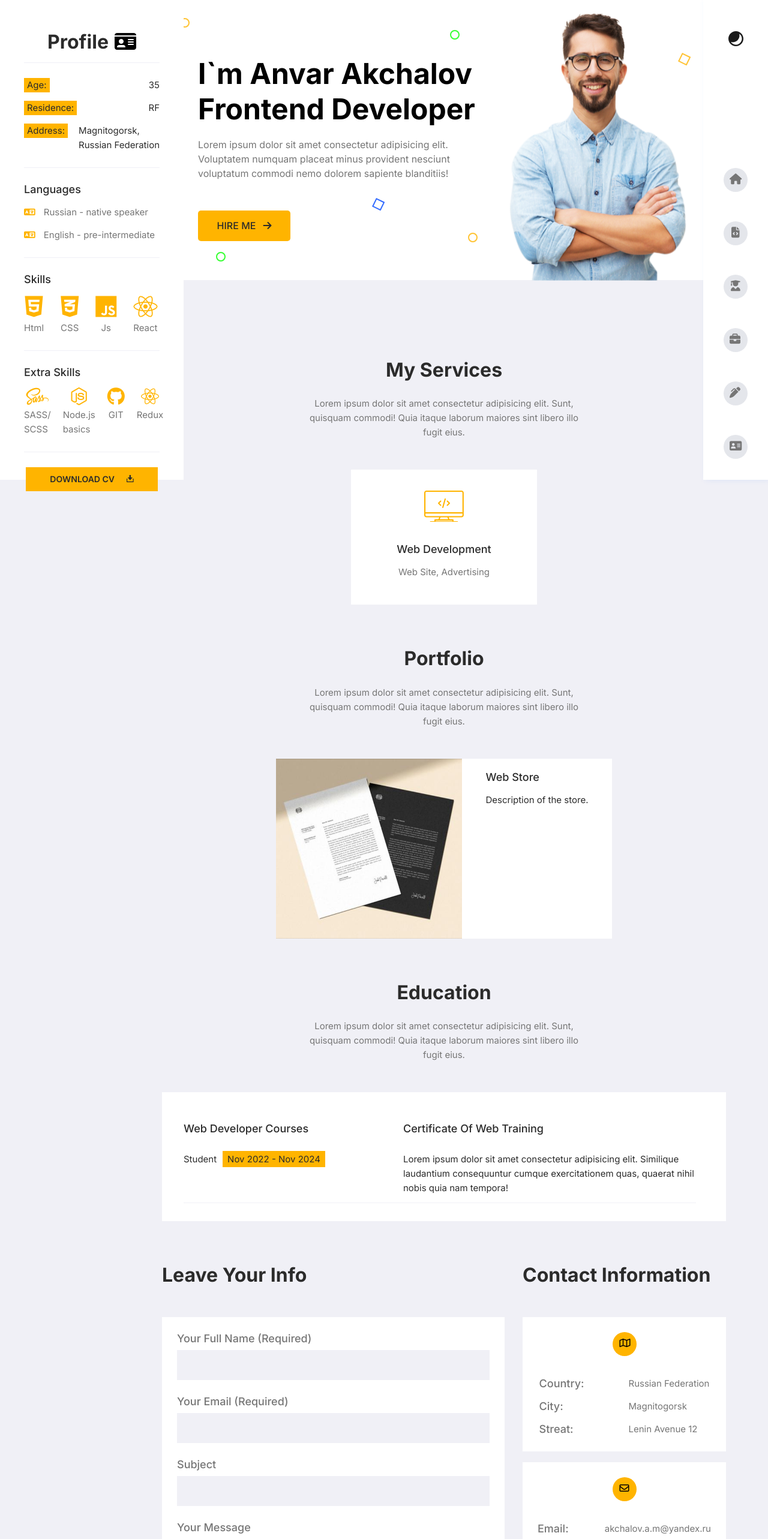
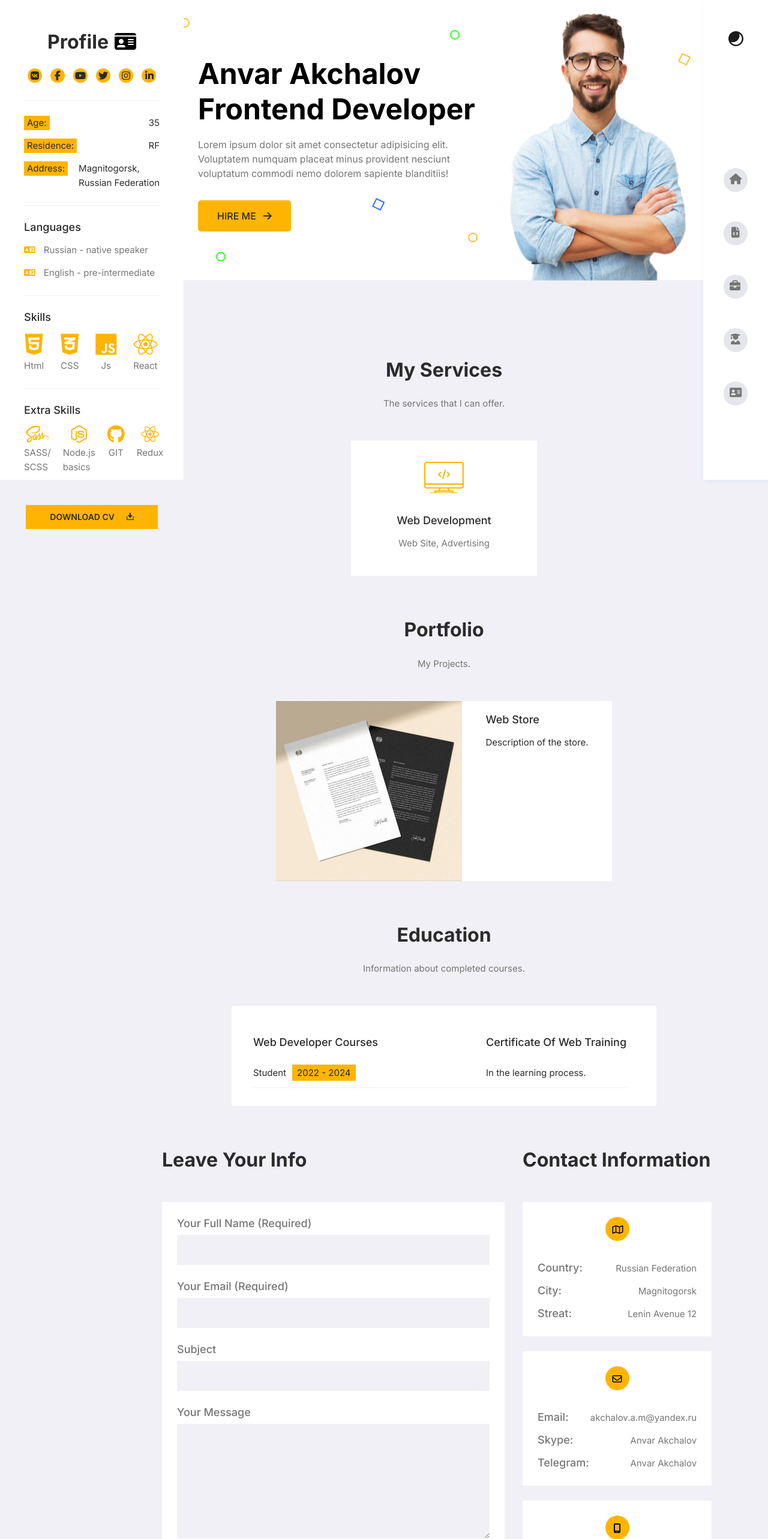
Before and after one commit to AnvarMGN/React-JS, a React (Vite) app in the folder Final_certification/final_project_on_vite/: page / in a window 1280 px wide. Shown: the top 2566 px of the page at 60% size. Built offline with nearby package versions, Linux system fonts and the light colour scheme.

Commit message:
Animation added.

```diff
--- a/Final_certification/final_project_on_vite/src/components/LeftMenu/LeftMenu.jsx
+++ b/Final_certification/final_project_on_vite/src/components/LeftMenu/LeftMenu.jsx
@@ -3,7 +3,7 @@ import './LeftMenu.scss';
 export const LeftMenu = () => {
     return (
         <>
-            <aside className="left-menu">
+            <aside className="left-menu slide-in-left">
                 <article className="profile">
 
                     <h3 className="my-name">Profile</h3>
@@ -57,7 +57,7 @@ export const LeftMenu = () => {
                         <figcaption className="my-profession">Frontend Developer</figcaption>
                     </figure> */}
 
-                    {/* <div className="social-icons">
+                    <div className="social-icons">
                         <a className='icon-link' href="https://vk.com/">
                             <svg className="svg-icon"
                                 xmlns="http://www.w3.org/2000/svg"
@@ -142,7 +142,7 @@ export const LeftMenu = () => {
                             </svg>
                             <i className="fab fa-brands fa-linkedin-in"></i>
                         </a>
-                    </div> */}
+                    </div>
 
                 </article>
 
--- a/Final_certification/final_project_on_vite/src/components/LeftMenu/LeftMenu.scss
+++ b/Final_certification/final_project_on_vite/src/components/LeftMenu/LeftMenu.scss
@@ -1,4 +1,37 @@
 @use "../../style/base.module.scss";
+
+@-webkit-keyframes slide-in-left {
+    0% {
+        -webkit-transform: translateX(-1000px);
+        transform: translateX(-1000px);
+        opacity: 0;
+    }
+
+    100% {
+        -webkit-transform: translateX(0);
+        transform: translateX(0);
+        opacity: 1;
+    }
+}
+
+@keyframes slide-in-left {
+    0% {
+        -webkit-transform: translateX(-1000px);
+        transform: translateX(-1000px);
+        opacity: 0;
+    }
+
+    100% {
+        -webkit-transform: translateX(0);
+        transform: translateX(0);
+        opacity: 1;
+    }
+}
+
+.slide-in-left {
+    -webkit-animation: slide-in-left 1s cubic-bezier(0.250, 0.460, 0.450, 0.940) both;
+    animation: slide-in-left 1s cubic-bezier(0.250, 0.460, 0.450, 0.940) both;
+}
 
 .left-menu {
     box-sizing: border-box;
--- a/Final_certification/final_project_on_vite/src/components/MainBlock/MainBlock.jsx
+++ b/Final_certification/final_project_on_vite/src/components/MainBlock/MainBlock.jsx
@@ -1,22 +1,23 @@
 import "./MainBlock.scss";
+
 
 export const MainBlock = () => {
   return (
     <>
       <section className="main-container">
 
-        <div className="main-about">
+        <div id="home" className="main-about slide-in-top">
 
           <article className="main-about-block">
-            <h1 className="main-about-title" >I`m Anvar Akchalov</h1>
-            <h1 className="main-about-title" >Frontend Developer</h1>
+            <h1 className="main-about-title tilt-in-fwd-tr">Anvar Akchalov</h1>
+            <h1 className="main-about-title tilt-in-fwd-bl " >Frontend Developer</h1>
             <p className="main-about-paragraph">
               Lorem ipsum dolor sit amet consectetur adipisicing elit. Voluptatem numquam placeat minus provident nesciunt voluptatum commodi nemo dolorem sapiente blanditiis!
             </p>
-            <button className="main-about-btn">
+            <a href="#contact" className="main-about-btn">
               HIRE ME
               <i className="fa-solid fa-arrow-right"></i>
-            </button>
+            </a>
           </article>
 
           <div className="main-img-box">
@@ -117,10 +118,10 @@ export const MainBlock = () => {
 
         </div>
 
-        <section className="main-services">
+        <section id="services" className="main-services slide-in-bottom ">
           <h2 className="main-services-title">My Services</h2>
           <p className="main-services-text">
-            Lorem ipsum dolor sit amet consectetur adipisicing elit. Sunt, quisquam commodi! Quia itaque laborum maiores sint libero illo fugit eius.</p>
+            The services that I can offer.</p>
           <article className="main-services-card">
             <svg className="services-card-svg"
               xmlns="http://www.w3.org/2000/svg"
@@ -137,10 +138,10 @@ export const MainBlock = () => {
           </article>
         </section>
 
-        <section className="main-portfolio">
+        <section id="portfolio" className="main-portfolio">
           <h2 className="main-portfolio-title">Portfolio</h2>
           <p className="main-portfolio-text">
-            Lorem ipsum dolor sit amet consectetur adipisicing elit. Sunt, quisquam commodi! Quia itaque laborum maiores sint libero illo fugit eius.</p>
+            My Projects.</p>
 
           <article className="main-portfolio-card">
             <a className="main-portfolio-link" href="#">
@@ -153,11 +154,11 @@ export const MainBlock = () => {
           </article>
         </section>
 
-        <section className="main-education">
+        <section id="education" className="main-education">
 
           <h2 className="main-education-title">Education</h2>
           <p className="main-education-text">
-            Lorem ipsum dolor sit amet consectetur adipisicing elit. Sunt, quisquam commodi! Quia itaque laborum maiores sint libero illo fugit eius.
+            Information about completed courses.
           </p>
 
           <div className="main-education-box">
@@ -167,14 +168,14 @@ export const MainBlock = () => {
               <article className="education-block-date">
                 <h5 className="education-block-date-title">Web Developer Courses</h5>
                 <p className="education-block-date-text">Student
-                  <span className="education-block-date-text-span">Nov 2022 - Nov 2024</span>
+                  <span className="education-block-date-text-span">2022 - 2024</span>
                 </p>
               </article>
 
               <article className="education-block-certificate">
                 <h5 className="education-block-certificate-title">Certificate Of Web Training</h5>
                 <p className="education-block-certificate-text">
-                  Lorem ipsum dolor sit amet consectetur adipisicing elit. Similique laudantium consequuntur cumque exercitationem quas, quaerat nihil nobis quia nam tempora!
+                  In the learning process.
                 </p>
               </article>
 
@@ -183,7 +184,8 @@ export const MainBlock = () => {
           </div>
         </section>
 
-        <section className="contact">
+        <section id="contact" className="contact">
+
           <article className="contact-leaveform">
 
             <h2 className="contact-leaveform-title" > Leave Your Info</h2>
@@ -216,6 +218,7 @@ export const MainBlock = () => {
 
           <article className="contact-information">
             <h2 className="contact-information-title">Contact Information</h2>
+
             <article className="contact-information-box">
               <div className="contact-information-block">
                 <i className="fa-regular fa-map"></i>
@@ -233,16 +236,20 @@ export const MainBlock = () => {
                 </svg>
               </div>
 
-              <div className="contact-information-grid">
+              <ul className="contact-information-grid">
+                <li className="contact-information-grid-li">
                   <p className="contact-information-grid-title">Country:</p>
                   <p className="contact-information-grid-text">Russian Federation</p>
-
+                </li>
+                <li className="contact-information-grid-li">
                   <p className="contact-information-grid-title">City:</p>
                   <p className="contact-information-grid-text">Magnitogorsk</p>
-
+                </li>
+                <li className="contact-information-grid-li">
                   <p className="contact-information-grid-title">Streat:</p>
                   <p className="contact-information-grid-text">Lenin Avenue 12</p>
-              </div>
+                </li>
+              </ul>
             </article>
 
             <article className="contact-information-box">
@@ -262,18 +269,50 @@ export const MainBlock = () => {
                 </svg>
               </div>
 
-              <div className="contact-information-grid">
+              <ul className="contact-information-grid">
+                <li className="contact-information-grid-li">
                   <p className="contact-information-grid-title">Email:</p>
                   <p className="contact-information-grid-text">akchalov.a.m@yandex.ru</p>
-
+                </li>
+                <li className="contact-information-grid-li">
                   <p className="contact-information-grid-title">Skype:</p>
                   <p className="contact-information-grid-text">Anvar Akchalov</p>
-
+                </li>
+                <li className="contact-information-grid-li">
                   <p className="contact-information-grid-title">Telegram:</p>
                   <p className="contact-information-grid-text">Anvar Akchalov</p>
+                </li>
+              </ul>
+            </article>
+
+            <article className="contact-information-box">
+              <div className="contact-information-block">
+                <i className="fa-solid fa-mobile-screen"></i>
+                <svg className="contact-information-svg"
+                  xmlns="http://www.w3.org/2000/svg"
+                  width="40"
+                  height="40"
+                  fill="">
+                  <circle
+                    className="svg-circle"
+                    cx="20"
+                    cy="20"
+                    r="20"
+                    fill="#FFB400" />
+                </svg>
               </div>
+
+              <ul className="contact-information-grid">
+                <li className="contact-information-grid-li">
+                  <p className="contact-information-grid-title">Phone number:</p>
+                  <p className="contact-information-grid-text">+7(999)-888-7766</p>
+                </li>
+
+              </ul>
             </article>
+
           </article>
+
         </section>
 
         {/* <section className="map"></section> */}
--- a/Final_certification/final_project_on_vite/src/components/MainBlock/MainBlock.scss
+++ b/Final_certification/final_project_on_vite/src/components/MainBlock/MainBlock.scss
@@ -1,4 +1,73 @@
 @use "../../style/base.module.scss";
+
+
+@-webkit-keyframes slide-in-top {
+    0% {
+        -webkit-transform: translateY(-1000px);
+        transform: translateY(-1000px);
+        opacity: 0;
+    }
+
+    100% {
+        -webkit-transform: translateY(0);
+        transform: translateY(0);
+        opacity: 1;
+    }
+}
+
+@keyframes slide-in-top {
+    0% {
+        -webkit-transform: translateY(-1000px);
+        transform: translateY(-1000px);
+        opacity: 0;
+    }
+
+    100% {
+        -webkit-transform: translateY(0);
+        transform: translateY(0);
+        opacity: 1;
+    }
+}
+
+.slide-in-top {
+    -webkit-animation: slide-in-top 1s cubic-bezier(0.250, 0.460, 0.450, 0.940) both;
+    animation: slide-in-top 1s cubic-bezier(0.250, 0.460, 0.450, 0.940) both;
+}
+
+
+@-webkit-keyframes slide-in-bottom {
+    0% {
+        -webkit-transform: translateY(1000px);
+        transform: translateY(1000px);
+        opacity: 0;
+    }
+
+    100% {
+        -webkit-transform: translateY(0);
+        transform: translateY(0);
+        opacity: 1;
+    }
+}
+
+@keyframes slide-in-bottom {
+    0% {
+        -webkit-transform: translateY(1000px);
+        transform: translateY(1000px);
+        opacity: 0;
+    }
+
+    100% {
+        -webkit-transform: translateY(0);
+        transform: translateY(0);
+        opacity: 1;
+    }
+}
+
+.slide-in-bottom {
+    -webkit-animation: slide-in-bottom 1s cubic-bezier(0.250, 0.460, 0.450, 0.940) both;
+    animation: slide-in-bottom 1s cubic-bezier(0.250, 0.460, 0.450, 0.940) both;
+}
+
 
 .main-container {
 
@@ -34,17 +103,13 @@
                 font-size: 16px;
                 font-weight: 400;
                 line-height: 24px;
+
+                margin-bottom: 50px;
             }
 
             .main-about-btn {
-                margin-top: 50px;
-                border: none;
-                outline: none;
                 border-radius: 5px;
-
-                width: 154px;
-                height: 51px;
-
+                padding: 16px 32px;
                 background-color: base.$yellow;
 
                 color: base.$black;
@@ -237,7 +302,6 @@
                 padding-bottom: 12px;
 
                 .education-block-date {
-                    width: 60%;
                     display: flex;
                     flex-direction: column;
 
@@ -267,10 +331,9 @@
                 }
 
                 .education-block-certificate {
-                    width: 80%;
                     display: flex;
                     flex-direction: column;
-                    // margin-left: 180px;
+                    margin-left: 180px;
 
                     .education-block-certificate-title {
                         color: base.$black;
@@ -412,8 +475,7 @@
                         font-size: 18px;
 
                         &-mess {
-                            width: 521px;
-                            height: 210px;
+                            height: 191px;
 
                             margin-top: 8px;
                             margin-bottom: 25px;
@@ -453,6 +515,7 @@
         }
 
         .contact-information {
+            // height: 100%;
 
             .contact-information-title {
                 color: base.$black;
@@ -470,17 +533,30 @@
                 align-items: center;
 
                 padding: 25px;
+                margin-bottom: 25px;
+
                 background-color: base.$white;
-                margin-bottom: 18px;
+
+                &:hover {
+                    .contact-information-block {
+                        transition: transform 0.5s;
+                        transform: scale(130%);
+                    }
+                }
 
                 .contact-information-block {
                     position: relative;
 
                     .fa-regular {
                         position: absolute;
-                        top: 10px;
+                        top: 13px;
                         left: 12px;
+                    }
 
+                    .fa-solid {
+                        position: absolute;
+                        top: 13px;
+                        left: 14px;
                     }
 
                     // .contact-information-svg{
@@ -489,13 +565,24 @@
                 }
 
                 .contact-information-grid {
+                    width: 100%;
                     margin-top: 30px;
 
-                    display: grid;
-                    grid-template-columns: 1fr 1fr;
-                    grid-template-rows: repeat(3, 1fr);
-                    align-items: center;
+                    display: flex;
+                    flex-direction: column;
                     gap: 14px;
+
+                    // display: grid;
+                    // grid-template-columns: 1fr 1fr;
+                    // grid-template-rows: repeat(3, 1fr);
+                    // align-items: center;
+                    // gap: 14px;
+
+                    .contact-information-grid-li {
+                        display: flex;
+                        flex-direction: row;
+                        justify-content: space-between;
+                        align-items: baseline;
 
                         .contact-information-grid-title {
                             color: base.$paragraphFont;
@@ -512,7 +599,7 @@
                             font-weight: 400;
                             line-height: 24px;
                         }
-
+                    }
                 }
             }
         }
--- a/Final_certification/final_project_on_vite/src/components/RightMenu/RightMenu.jsx
+++ b/Final_certification/final_project_on_vite/src/components/RightMenu/RightMenu.jsx
@@ -3,7 +3,7 @@ import './RightMenu.scss'
 export const RightMenu = () => {
     return (
         <>
-            <aside className="right-menu">
+            <aside className="right-menu slide-in-right">
                 <div className="contrast">
                     <svg className="svg-contrast"
                         xmlns="http://www.w3.org/2000/svg"
@@ -39,7 +39,7 @@ export const RightMenu = () => {
 
                     <div className="nav-link-block">
 
-                        <a className='icon-nav-link' href="#">
+                        <a className='icon-nav-link' href="#home">
                             <i className="fa-solid fa-house"></i>
                             <svg className="svg-icon"
                                 xmlns="http://www.w3.org/2000/svg"
@@ -75,7 +75,7 @@ export const RightMenu = () => {
 
                     <div className="nav-link-block">
 
-                        <a className='icon-nav-link' href="#">
+                        <a className='icon-nav-link' href="#services">
                             <i className="fa-solid fa-file-code"></i>
                             <svg className="svg-icon"
                                 xmlns="http://www.w3.org/2000/svg"
@@ -107,39 +107,7 @@ export const RightMenu = () => {
 
                     <div className="nav-link-block">
 
-                        <a className='icon-nav-link' href="#">
-                             <i className="fa-solid fa-user-graduate"></i>
-                             <svg className="svg-icon"
-                                xmlns="http://www.w3.org/2000/svg"
-                                width="40"
-                                height="40"
-                                fill="">
-                                <circle
-                                    className="svg-circle"
-                                    cx="20"
-                                    cy="20"
-                                    r="20"
-                                    fill="#FFB400" />
-                            </svg>
-                        </a>
-
-                        <div className="comeup">
-                            <p className="comeup-title">CV</p>
-                            <svg
-                                className="comeup-svg"
-                                xmlns="http://www.w3.org/2000/svg"
-                                width="15.588"
-                                height="13.5"
-                                fill="none">
-                                <path fill="#2B2B2B" fillRule="evenodd" d="M7.79 13.5 15.58 0H0l7.79 13.5Z" />
-                            </svg>
-                        </div>
-
-                    </div>
-
-                    <div className="nav-link-block">
-
-                        <a className='icon-nav-link' href="#">
+                        <a className='icon-nav-link' href="#portfolio">
                             <i className="fa-solid fa-briefcase"></i>
                             <svg className="svg-icon"
                                 xmlns="http://www.w3.org/2000/svg"
@@ -171,6 +139,38 @@ export const RightMenu = () => {
 
                     <div className="nav-link-block">
 
+                        <a className='icon-nav-link' href="#education">
+                            <i className="fa-solid fa-user-graduate"></i>
+                            <svg className="svg-icon"
+                                xmlns="http://www.w3.org/2000/svg"
+                                width="40"
+                                height="40"
+                                fill="">
+                                <circle
+                                    className="svg-circle"
+                                    cx="20"
+                                    cy="20"
+                                    r="20"
+                                    fill="#FFB400" />
+                            </svg>
+                        </a>
+
+                        <div className="comeup">
+                            <p className="comeup-title">Education</p>
+                            <svg
+                                className="comeup-svg"
+                                xmlns="http://www.w3.org/2000/svg"
+                                width="15.588"
+                                height="13.5"
+                                fill="none">
+                                <path fill="#2B2B2B" fillRule="evenodd" d="M7.79 13.5 15.58 0H0l7.79 13.5Z" />
+                            </svg>
+                        </div>
+
+                    </div>
+
+                    {/* <div className="nav-link-block">
+
                         <a className='icon-nav-link' href="#">
                             <i className="fa-solid fa-pen-clip"></i>
                             <svg className="svg-icon"
@@ -199,11 +199,11 @@ export const RightMenu = () => {
                             </svg>
                         </div>
 
-                    </div>
+                    </div> */}
 
                     <div className="nav-link-block">
 
-                        <a className='icon-nav-link' href="#">
+                        <a className='icon-nav-link' href="#contact">
                             <i className="fa-solid fa-address-card"></i>
                             <svg className="svg-icon"
                                 xmlns="http://www.w3.org/2000/svg"
--- a/Final_certification/final_project_on_vite/src/components/RightMenu/RightMenu.scss
+++ b/Final_certification/final_project_on_vite/src/components/RightMenu/RightMenu.scss
@@ -1,4 +1,37 @@
 @use "../../style/base.module.scss";
+
+@-webkit-keyframes slide-in-right {
+    0% {
+        -webkit-transform: translateX(1000px);
+        transform: translateX(1000px);
+        opacity: 0;
+    }
+
+    100% {
+        -webkit-transform: translateX(0);
+        transform: translateX(0);
+        opacity: 1;
+    }
+}
+
+@keyframes slide-in-right {
+    0% {
+        -webkit-transform: translateX(1000px);
+        transform: translateX(1000px);
+        opacity: 0;
+    }
+
+    100% {
+        -webkit-transform: translateX(0);
+        transform: translateX(0);
+        opacity: 1;
+    }
+}
+
+.slide-in-right {
+    -webkit-animation: slide-in-right 1s cubic-bezier(0.250, 0.460, 0.450, 0.940) both;
+    animation: slide-in-right 1s cubic-bezier(0.250, 0.460, 0.450, 0.940) both;
+}
 
 .right-menu {
     box-sizing: border-box;
@@ -25,7 +58,7 @@
     .nav-link {
         display: flex;
         flex-direction: column;
-        gap:25px;
+        gap: 25px;
 
         .nav-link-block {
             position: relative;
@@ -116,7 +149,7 @@
                 fill: base.$yellow;
             }
 
-            .icon-nav-link{
+            .icon-nav-link {
                 transition: transform 0.5s;
                 // transform: scale(130%);
             }
```
Lines whose indentation alone changed are shown as unchanged.
